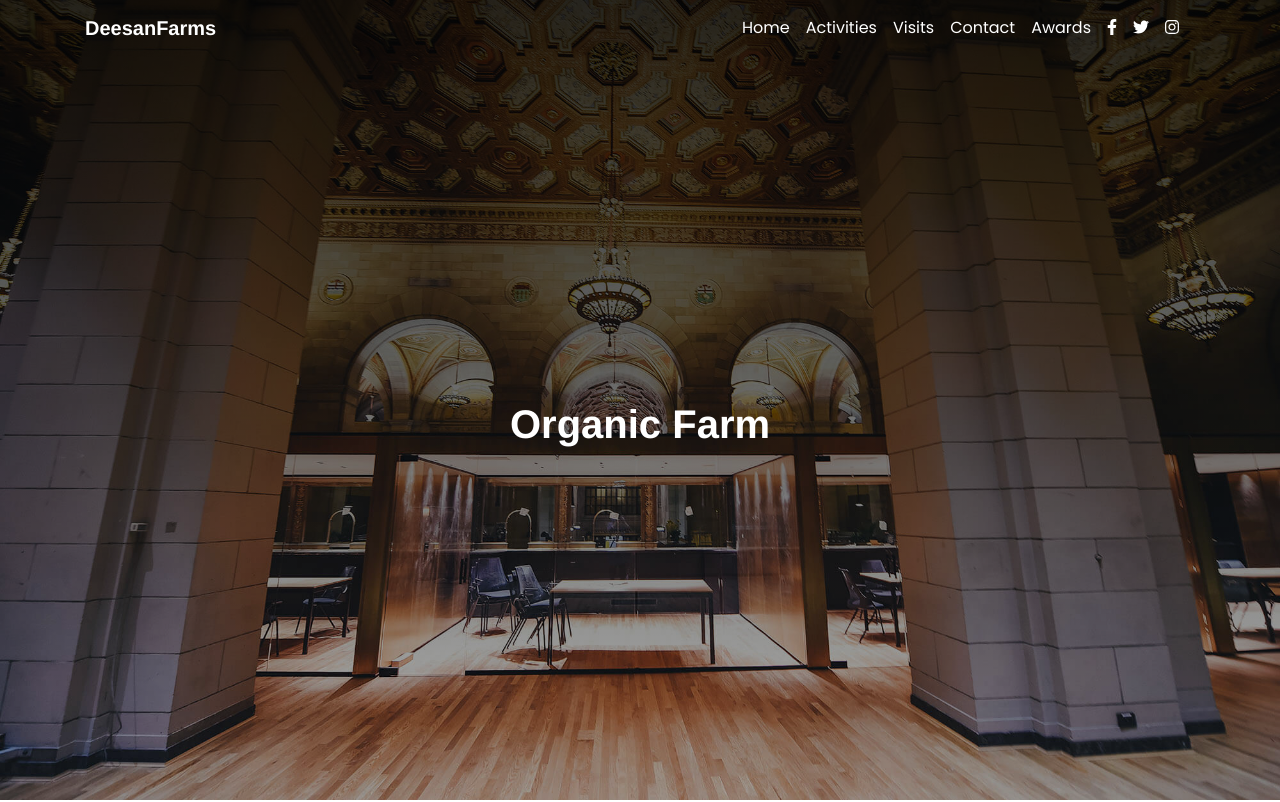
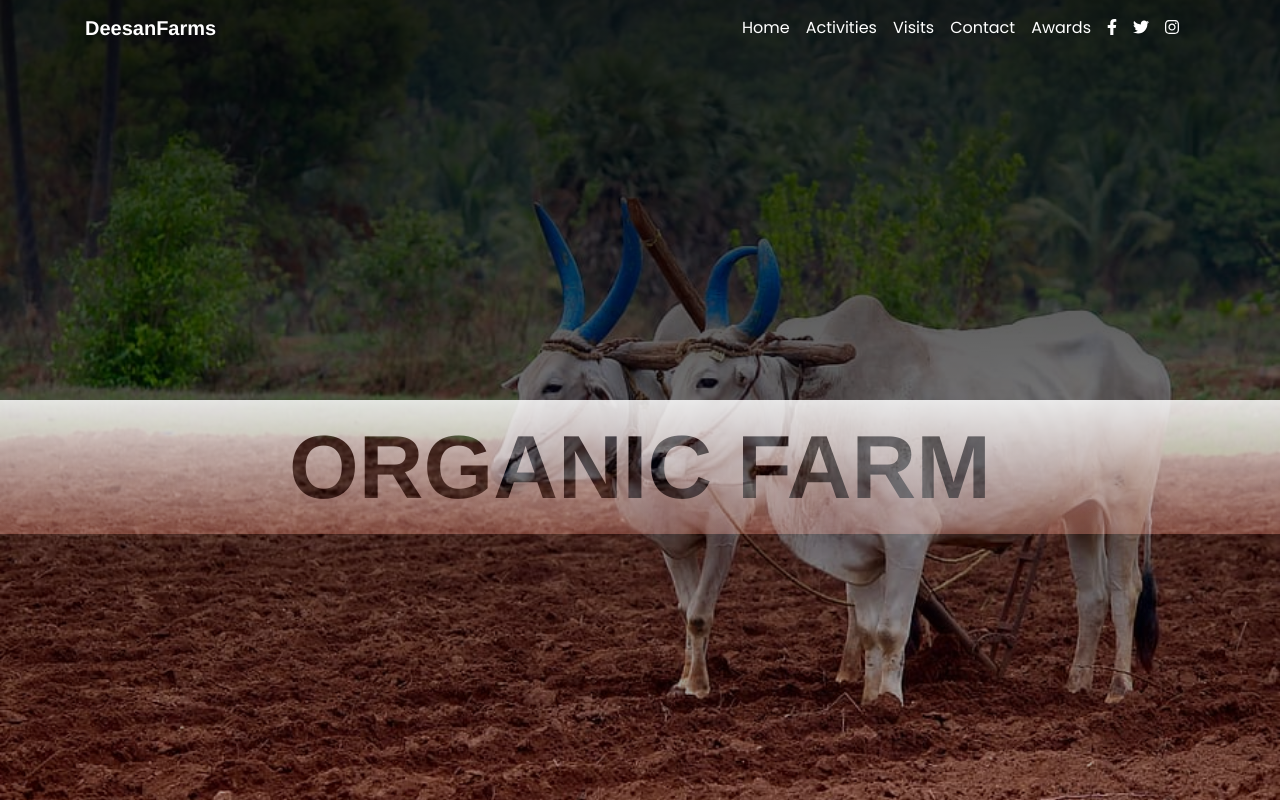
Before and after one commit to sathishkumarece/deesanfarms, a Vue app: page / in a window 1280 px wide. Shown: the top 802 px of the page. Built offline with nearby package versions, Linux system fonts and the light colour scheme; no server answers; what vue-resource would draw is missing.

Commit message:
Feat: Update home page look and add meta tag

```diff
--- a/public/index.html
+++ b/public/index.html
@@ -7,6 +7,7 @@
     <link rel="icon" href="<%= BASE_URL %>favicon.ico">
     <link href='https://fonts.googleapis.com/css?family=Poppins' rel='stylesheet'>
     <link rel="stylesheet" href="https://stackpath.bootstrapcdn.com/font-awesome/4.7.0/css/font-awesome.min.css">
+    <meta name="image" property="og:image" content="https://res.cloudinary.com/q1w2e3r4t5y6/image/upload/v1611258484/Project-image/farm-home_qj10hs.png">
     <title><%= htmlWebpackPlugin.options.title %></title>
   </head>
   <body>
--- a/src/assets/scss/deesan-frams-scss/_home.scss
+++ b/src/assets/scss/deesan-frams-scss/_home.scss
@@ -1,10 +1,14 @@
 
 .app-title{
     position: relative;
-    color: $primary-text-color;
-    font-weight: 700;
+    color: #000000;
+    font-size: 10vw;
+    font-weight: 800;
     top: -400px;
     text-align: center;
+    background: linear-gradient(to bottom, #dadada, #59332c);
+    mix-blend-mode: screen;
+    text-transform: uppercase;
 }
 
 .title {
@@ -110,4 +114,22 @@
             position: absolute;
         }
     }
+
+    .app-title{
+        font-size: 7vw;
+    }
 }
+
+// video{
+//     position: absolute;
+    // min-width: 100%;
+    // min-height: 100%;
+    // top: 50%;
+    // left: 50%;
+    // width: auto;
+    // height: 100vh;
+    // -webkit-transform: translateX(-50%) translateY(-50%) translateZ(-1px) scale(2);
+    // -moz-transform: translateX(-50%) translateY(-50%) translateZ(-1px) scale(2);
+    // transform: translateX(-50%) translateY(-50%) translateZ(-1px) scale(2);
+//     z-index: 1
+// }
--- a/src/views/Home.vue
+++ b/src/views/Home.vue
@@ -8,7 +8,7 @@
       <img alt="Vue logo" src="../assets/logo.png" />
       <HelloWorld msg="Welcome to Your Vue.js App" />
     </div> -->
-    <h1 class="app-title">Organic Farm</h1>
+    <div class="app-title">Organic Farm</div>
     <div class="container">
       <div class="row">
         <div class="col-md-8 ml-auto mr-auto text-center">
@@ -61,8 +61,9 @@
   name: 'Home',
   data () {
     return {
-      image: '../img/bg6.jpg',
-      description: 'Organic farms composite of Milk product, vegetables, coconut byproduct'
+      image: '../img/bg7.jpg',
+      description: 'Template website to show products & activities of organic farm. Tech Stack: Vue'
+      // description: 'Organic farms composite of Milk product, vegetables, coconut byproduct'
     }
   },
   metaInfo () {
@@ -74,11 +75,13 @@
           content: this.description
         },
         {
-          name: 'og:title',
+          name: 'title',
+          property: 'og:title',
           content: 'Deesan Farms'
         },
         {
-          name: 'og:description',
+          name: 'description',
+          property: 'og:description',
           content: this.description
         },
         {
```
Also changed, not shown: public/img/bg7.jpg (added).
